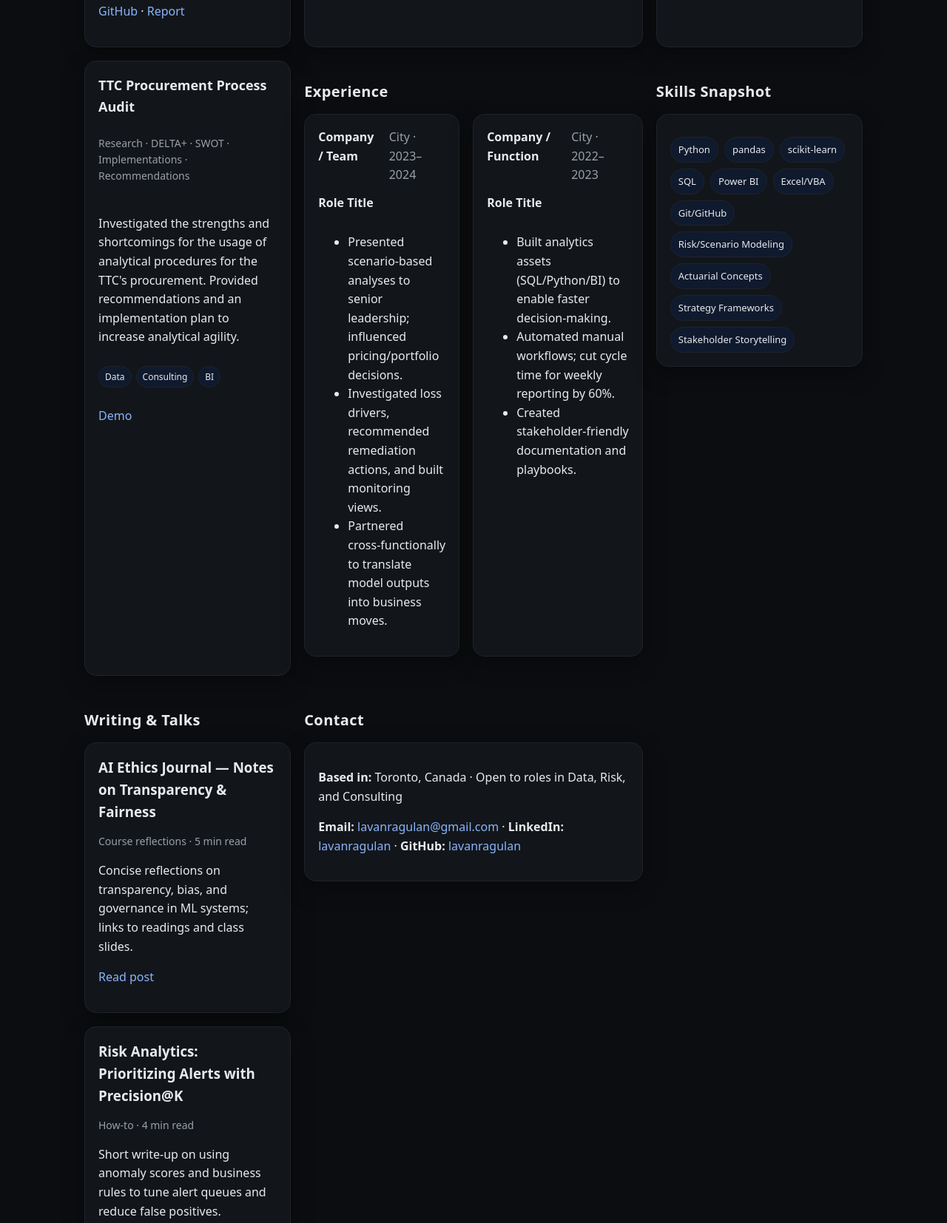
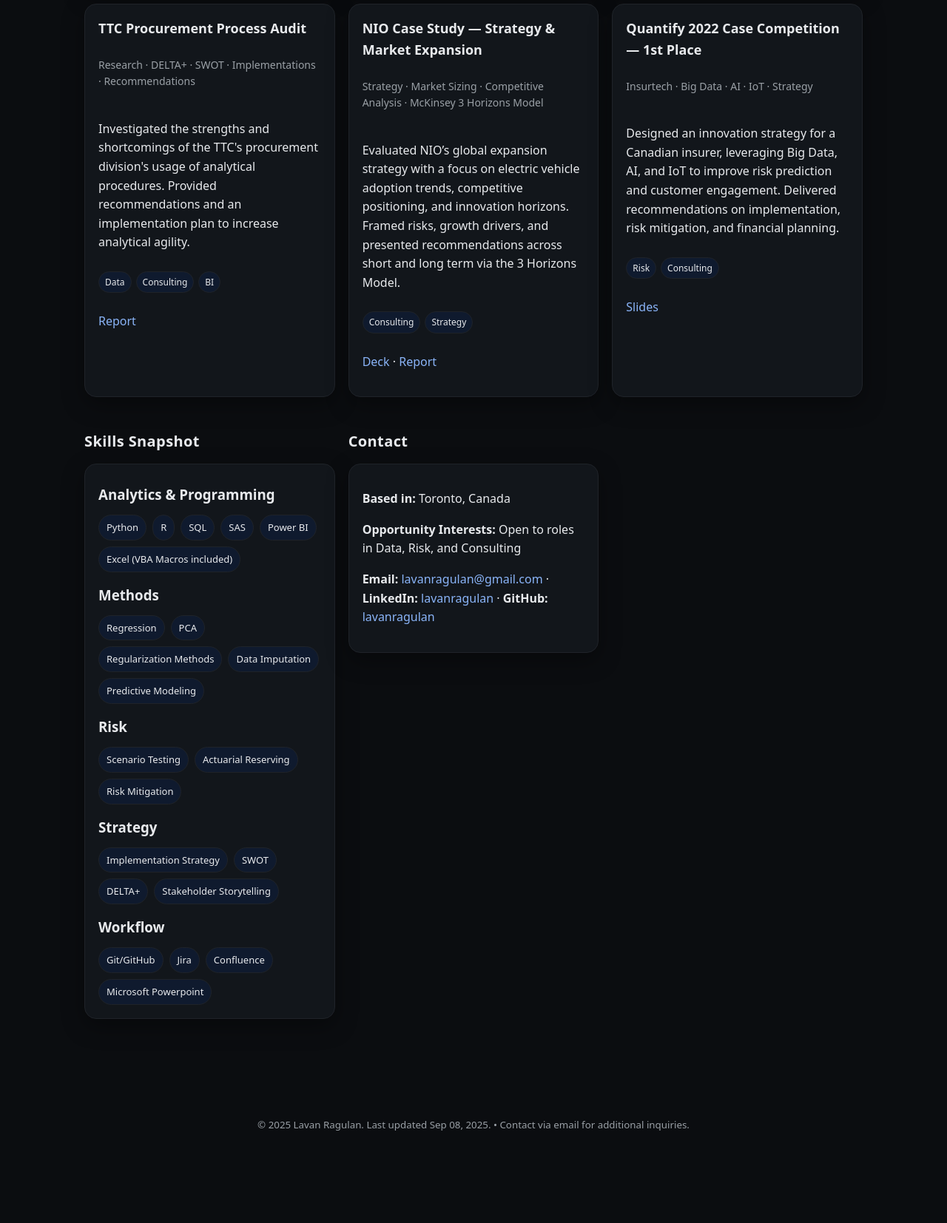
Before and after one commit to lavanragulan/lavanragulan.github.io, a plain HTML site: page index.html in a window 1280 px wide. Shown: the part 1019-2673 px from the top of the page at 74% size. After the commit the page ends 2636 px from the top, so only its background shows below. Drawn offline with Linux system fonts and the light colour scheme.

Commit message:
index_20250908.html

```diff
--- a/index.html
+++ b/index.html
@@ -202,7 +202,7 @@
         <article class="card project" data-tags="data">
           <h3>House Prices Machine Learning — Regularization Methods & Feature Engineering</h3>
           <p class="meta">Python · pandas · scikit-learn · LASSO/Ridge · Decision Tree Learning · ElasticNet</p>
-          <p>Built an end‑to‑end regression pipeline with imputation, feature engineering, and model selection via cross‑validation. Delivered a top‑quartile leaderboard score and a clear, reproducible notebook.</p>
+          <p>Built a weighted regression model leveraging data imputation, feature engineering, and model selection via cross‑validation. Achieved a leaderboard score within the top 20th percentile.</p>
           <div class="tags"><span class="tag">Data</span><span class="tag">ML</span><span class="tag">Regression</span></div>
           <p>
             <a href="#" target="_blank" rel="noopener">GitHub</a> ·
@@ -226,7 +226,7 @@
         <article class="card project" data-tags="consulting">
           <h3>PathAI Ethics Audit — Strategy & Governance</h3>
           <p class="meta">Powerpoint · AI Ethics · Research · Strategy · Stakeholder Relations</p>
-          <p>Audited a healthcare AI tool across beneficence, fairness, privacy, accountability, and transparency. Produced recommendations, a governance checklist, and a stakeholder‑ready summary memo.</p>
+          <p>Audited PathAI, a healthcare AI tool across beneficence, fairness, privacy, accountability, and transparency. Illustrated a procedural guideline to translate ethical principles into an actionable plan and addressed pressing concerns.</p>
           <div class="tags"><span class="tag">Consulting</span><span class="tag">Ethics</span><span class="tag">Frameworks</span></div>
           <p>
             <a href="#" target="_blank" rel="noopener">Slides</a> ·
@@ -235,47 +235,44 @@
         </article>
 
         <!-- Project 4 -->
-        <article class="card project" data-tags="data consulting">
+        <article class="card project" data-tags="consulting">
           <h3>TTC Procurement Process Audit</h3>
           <p class="meta">Research · DELTA+ · SWOT · Implementations  · Recommendations</p>
-          <p>Investigated the strengths and shortcomings for the usage of analytical procedures for the TTC's procurement. Provided recommendations and an implementation plan to increase analytical agility.</p>
+          <p>Investigated the strengths and shortcomings of the TTC's procurement division's usage of analytical procedures. Provided recommendations and an implementation plan to increase analytical agility.</p>
           <div class="tags"><span class="tag">Data</span><span class="tag">Consulting</span><span class="tag">BI</span></div>
           <p>
-            <a href="#" target="_blank" rel="noopener">Demo</a>
+            <a href="#" target="_blank" rel="noopener">Report</a>
           </p>
         </article>
 
-    <!-- ===============================
-         EXPERIENCE
+        <!-- Project 5 -->
+        <article class="card project" data-tags="consulting">
+          <h3>NIO Case Study — Strategy & Market Expansion</h3>
+          <p class="meta">Strategy · Market Sizing · Competitive Analysis · McKinsey 3 Horizons Model</p>
+          <p>Evaluated NIO’s global expansion strategy with a focus on electric vehicle adoption trends, competitive positioning, and innovation horizons. Framed risks, growth drivers, and presented recommendations across short and long term via the 3 Horizons Model.</p>
+          <div class="tags">
+            <span class="tag">Consulting</span>
+            <span class="tag">Strategy</span>
+          </div>
+          <p>
+            <a href="#" target="_blank" rel="noopener">Deck</a> ·
+            <a href="#" target="_blank" rel="noopener">Report</a>
+          </p>
+        </article>
 
-    =================================-->
-    <section id="experience">
-      <h2 class="section-title">Experience</h2>
-      <div class="grid cols-2">
-        <div class="card">
-          <div class="xp">
-            <div class="row"><span class="company">Company / Team</span><span class="role">City · 2023–2024</span></div>
-            <div><strong>Role Title</strong></div>
-            <ul>
-              <li>Presented scenario‑based analyses to senior leadership; influenced pricing/portfolio decisions.</li>
-              <li>Investigated loss drivers, recommended remediation actions, and built monitoring views.</li>
-              <li>Partnered cross‑functionally to translate model outputs into business moves.</li>
-            </ul>
+        <!-- Project 6 -->
+        <article class="card project" data-tags="consulting risk data">
+          <h3>Quantify 2022 Case Competition — 1st Place</h3>
+          <p class="meta">Insurtech · Big Data · AI · IoT · Strategy</p>
+          <p>Designed an innovation strategy for a Canadian insurer, leveraging Big Data, AI, and IoT to improve risk prediction and customer engagement. Delivered recommendations on implementation, risk mitigation, and financial planning.</p>
+          <div class="tags">
+            <span class="tag">Risk</span>
+            <span class="tag">Consulting</span>
           </div>
-        </div>
-        <div class="card">
-          <div class="xp">
-            <div class="row"><span class="company">Company / Function</span><span class="role">City · 2022–2023</span></div>
-            <div><strong>Role Title</strong></div>
-            <ul>
-              <li>Built analytics assets (SQL/Python/BI) to enable faster decision‑making.</li>
-              <li>Automated manual workflows; cut cycle time for weekly reporting by 60%.</li>
-              <li>Created stakeholder‑friendly documentation and playbooks.</li>
-            </ul>
-          </div>
-        </div>
-      </div>
-    </section>
+          <p>
+            <a href="#" target="_blank" rel="noopener">Slides</a>
+          </p>
+        </article>
 
     <!-- ===============================
          SKILLS
@@ -283,41 +280,53 @@
 <section id="skills">
   <h2 class="section-title">Skills Snapshot</h2>
   <div class="card">
-        <div class="badges" aria-label="skills list">
+
+    <!-- Analytics & Programming -->
+    <h3 style="margin:8px 0;">Analytics & Programming</h3>
+    <div class="badges">
       <span class="badge">Python</span>
-          <span class="badge">pandas</span>
-          <span class="badge">scikit‑learn</span>
+      <span class="badge">R</span>
       <span class="badge">SQL</span>
+      <span class="badge">SAS</span>
       <span class="badge">Power BI</span>
-          <span class="badge">Excel/VBA</span>
-          <span class="badge">Git/GitHub</span>
-          <span class="badge">Risk/Scenario Modeling</span>
-          <span class="badge">Actuarial Concepts</span>
-          <span class="badge">Strategy Frameworks</span>
+      <span class="badge">Excel (VBA Macros included)</span>
+    </div>
+
+    <!-- Methods -->
+    <h3 style="margin:16px 0 8px;">Methods</h3>
+    <div class="badges">
+      <span class="badge">Regression</span>
+      <span class="badge">PCA</span>
+      <span class="badge">Regularization Methods</span>
+      <span class="badge">Data Imputation</span>
+      <span class="badge">Predictive Modeling</span>
+    </div>
+
+    <!-- Risk -->
+    <h3 style="margin:16px 0 8px;">Risk</h3>
+    <div class="badges">
+      <span class="badge">Scenario Testing</span>
+      <span class="badge">Actuarial Reserving</span>
+      <span class="badge">Risk Mitigation</span>
+    </div>
+
+    <!-- Strategy -->
+    <h3 style="margin:16px 0 8px;">Strategy</h3>
+    <div class="badges">
+      <span class="badge">Implementation Strategy</span>
+      <span class="badge">SWOT</span>
+      <span class="badge">DELTA+</span>
       <span class="badge">Stakeholder Storytelling</span>
     </div>
-      </div>
-    </section>
 
-    <!-- ===============================
-         WRITING / TALKS
-    =================================-->
-    <section id="writing">
-      <h2 class="section-title">Writing & Talks</h2>
-      <div class="grid">
-        <article class="card">
-          <h3 style="margin:0 0 8px;">AI Ethics Journal — Notes on Transparency & Fairness</h3>
-          <p class="meta">Course reflections · 5 min read</p>
-          <p>Concise reflections on transparency, bias, and governance in ML systems; links to readings and class slides.</p>
-          <p><a href="#" target="_blank" rel="noopener">Read post</a></p>
-        </article>
-        <article class="card">
-          <h3 style="margin:0 0 8px;">Risk Analytics: Prioritizing Alerts with Precision@K</h3>
-          <p class="meta">How‑to · 4 min read</p>
-          <p>Short write‑up on using anomaly scores and business rules to tune alert queues and reduce false positives.</p>
-          <p><a href="#" target="_blank" rel="noopener">Read post</a></p>
-        </article>
-      </div>
+    <!-- Workflow -->
+    <h3 style="margin:16px 0 8px;">Workflow</h3>
+    <div class="badges">
+      <span class="badge">Git/GitHub</span>
+      <span class="badge">Jira</span>
+      <span class="badge">Confluence</span>
+      <span class="badge">Microsoft Powerpoint</span>
+
     </section>
 
     <!-- ===============================
@@ -326,7 +335,8 @@
     <section id="contact">
       <h2 class="section-title">Contact</h2>
       <div class="card">
-        <p><strong>Based in:</strong> Toronto, Canada · Open to roles in Data, Risk, and Consulting</p>
+        <p><strong>Based in:</strong> Toronto, Canada</p>
+        <p><strong>Opportunity Interests:</strong> Open to roles in Data, Risk, and Consulting</p>
         <p><strong>Email:</strong> <a href="mailto:lavanragulan@gmail.com">lavanragulan@gmail.com</a> · <strong>LinkedIn:</strong> <a href="https://www.linkedin.com/in/lavanragulan/" target="_blank" rel="noopener">lavanragulan</a> · <strong>GitHub:</strong> <a href="https://github.com/lavanragulan/lavanragulan.github.io" target="_blank" rel="noopener">lavanragulan</a></p>
       </div>
     </section>
@@ -334,7 +344,7 @@
 
   <footer>
     <div class="container">
-      <small>© <span id="year"></span> Lavan Ragulan. Last updated <span id="lastUpdated"></span>. • This site is lightweight (no frameworks) and prints cleanly to PDF.</small>
+      <small>© <span id="year"></span> Lavan Ragulan. Last updated <span id="lastUpdated"></span>. • Contact via email for additional inquiries.</small>
     </div>
   </footer>
 
```
Lines whose indentation alone changed are shown as unchanged.
